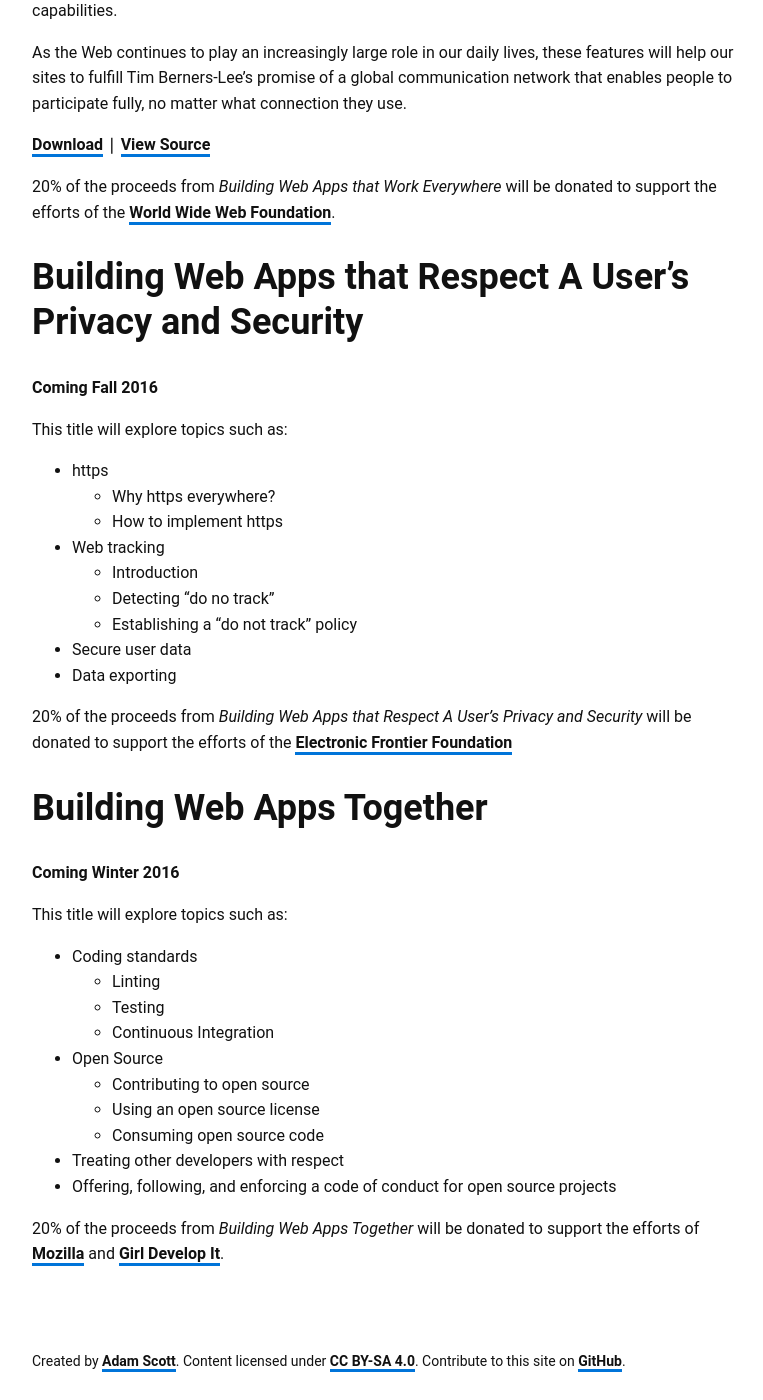
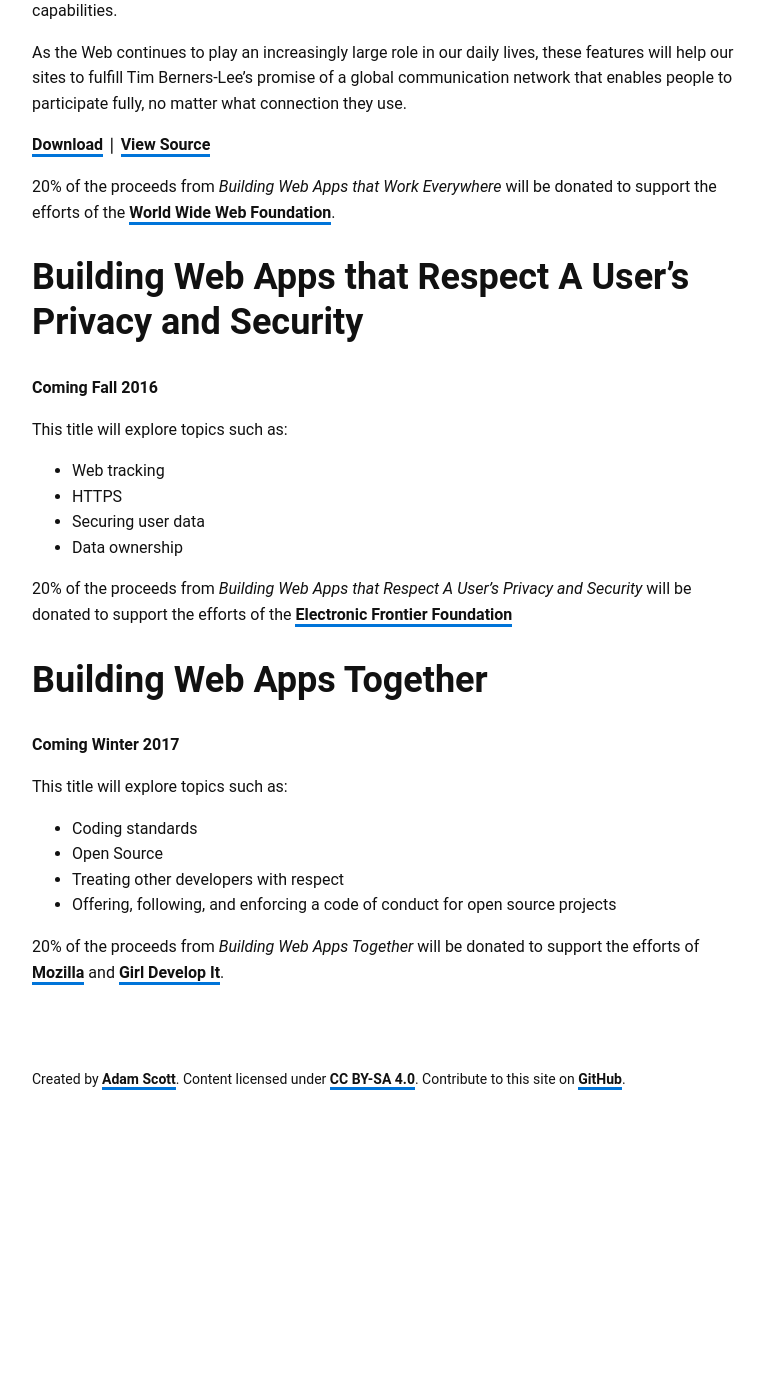
Before and after one commit to ascott1/ethicalweb.org, a Jekyll site: the page built from books.md, in a window 1280 px wide and 1400 px high, scrolled down 1081 px. Shown: the whole window, without its empty margins (248-1011 px from the left). Built offline with Jekyll 4.4.1, drawn with Linux system fonts in a browser that asks for light colours; after the commit the page ends 2199 px from its top, so only the background shows below that.

Commit message:
remove extraneous bullets

```diff
--- a/books.md
+++ b/books.md
@@ -44,32 +44,21 @@
 
 This title will explore topics such as:
 
-- https
-  - Why https everywhere?
-  - How to implement https
 - Web tracking
-  - Introduction
-  - Detecting "do no track"
-  - Establishing a "do not track" policy
-- Secure user data
-- Data exporting
+- HTTPS
+- Securing user data
+- Data ownership
 
 20% of the proceeds from *Building Web Apps that Respect A User's Privacy and Security* will be donated to support the efforts of the [Electronic Frontier Foundation](https://www.eff.org/)
 
 ## Building Web Apps Together
 
-**Coming Winter 2016**
+**Coming Winter 2017**
 
 This title will explore topics such as:
 
 - Coding standards
-  - Linting
-  - Testing
-  - Continuous Integration
 - Open Source
-  - Contributing to open source
-  - Using an open source license
-  - Consuming open source code
 - Treating other developers with respect
 - Offering, following, and enforcing a code of conduct for open source projects
 
```
